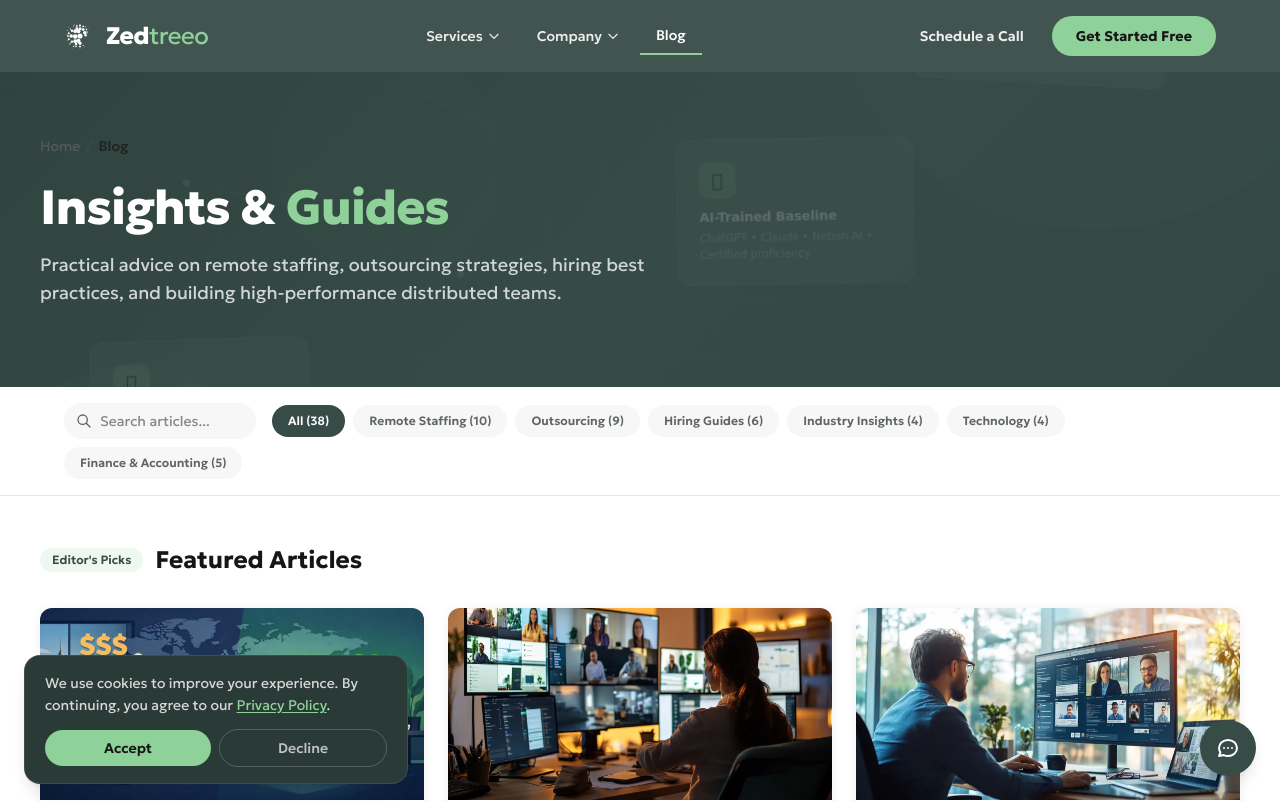
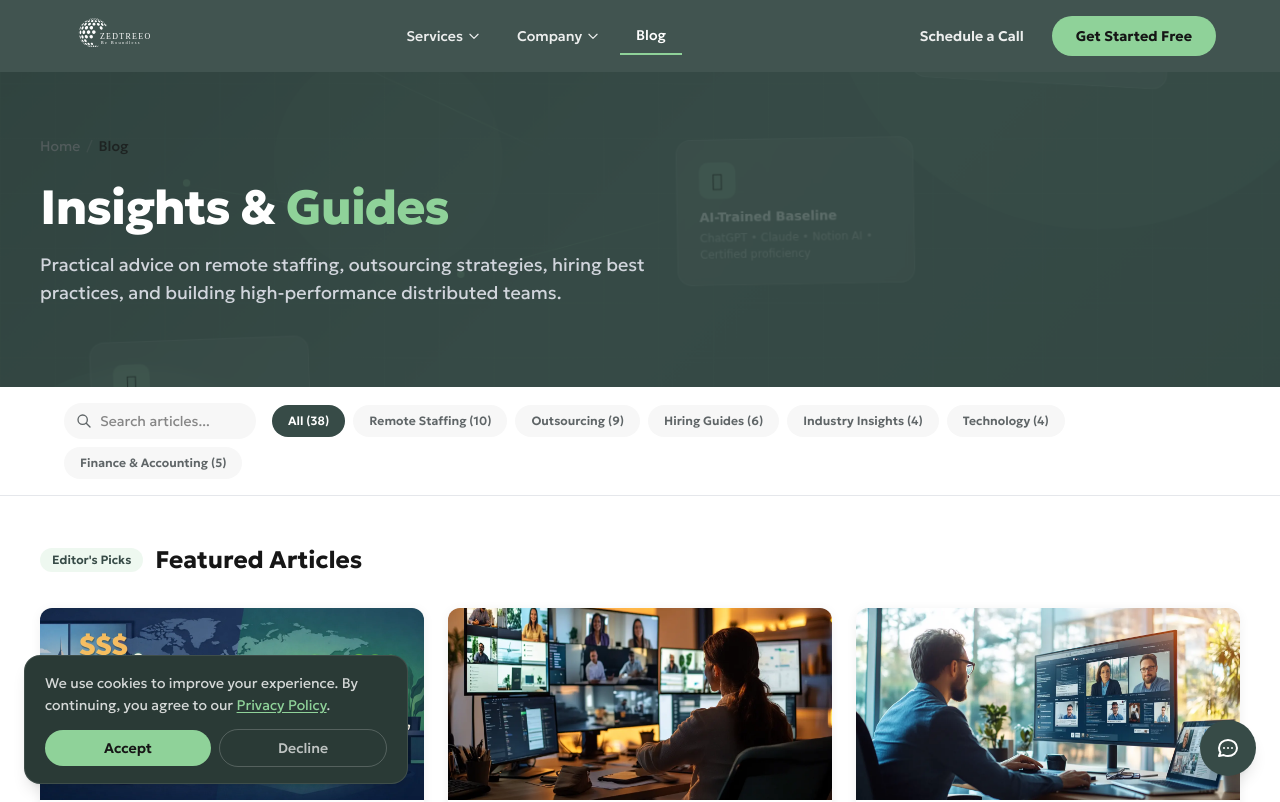
Before and after one commit to Zedtreeo/zedtreeo-website, a Next.js app: page /blog in a window 1280 px wide. Shown: the top 802 px of the page. Built offline with nearby package versions, Linux system fonts and the light colour scheme.

Commit message:
Replace logo with official SVG across header, footer, schema

```diff
--- a/src/components/Footer.tsx
+++ b/src/components/Footer.tsx
@@ -32,17 +32,14 @@ export default function Footer() {
         <div className="grid grid-cols-1 md:grid-cols-2 lg:grid-cols-4 gap-12">
           {/* Brand Column */}
           <div className="lg:col-span-1">
-            <Link href="/" className="flex items-center gap-2.5 no-underline">
+            <Link href="/" className="no-underline inline-block">
               <Image
-                src="/zedtreeo-logo-icon.svg"
-                alt=""
-                width={32}
-                height={32}
-                className="w-8 h-8"
+                src="/zedtreeo-dark.svg"
+                alt="Zedtreeo"
+                width={180}
+                height={76}
+                className="h-11 w-auto"
               />
-              <span className="text-2xl tracking-tight">
-                <span className="font-extrabold text-white">Zed</span><span className="font-normal text-zt-accent">treeo</span>
-              </span>
             </Link>
             <p className="mt-4 text-sm text-white/70 leading-relaxed">
               Hire dedicated remote employees from India starting at $5/hour.
--- a/src/components/Header.tsx
+++ b/src/components/Header.tsx
@@ -90,19 +90,15 @@ export default function Header() {
     >
       <div className="max-w-zt-content mx-auto px-6 flex items-center justify-between h-[72px]">
         {/* Logo */}
-        <Link href="/" className="flex items-center gap-2.5 no-underline shrink-0">
+        <Link href="/" className="no-underline shrink-0">
           <Image
-            src="/zedtreeo-logo-icon.svg"
-            alt=""
-            width={32}
-            height={32}
-            className="w-8 h-8"
+            src="/zedtreeo-dark.svg"
+            alt="Zedtreeo"
+            width={180}
+            height={76}
+            className="h-11 w-auto"
             priority
           />
-          <span className="text-2xl tracking-tight">
-            <span className="font-extrabold text-white">Zed</span>
-            <span className="font-normal text-zt-accent">treeo</span>
-          </span>
         </Link>
 
         {/* Desktop Navigation */}
--- a/src/components/JsonLd.tsx
+++ b/src/components/JsonLd.tsx
@@ -20,7 +20,7 @@ export function organizationSchema() {
     "@type": "Organization",
     name: "Zedtreeo",
     url: "https://zedtreeo.com",
-    logo: "https://zedtreeo.com/zedtreeo-logo-icon.svg",
+    logo: "https://zedtreeo.com/zedtreeo-logo-header.png",
     description:
       "Zedtreeo provides pre-vetted dedicated remote employees from India starting at $5/hour. Hire software developers, accountants, marketers, legal staff, and more.",
     foundingDate: "2023",
@@ -193,7 +193,7 @@ export function articleSchema(article: {
       url: "https://zedtreeo.com",
       logo: {
         "@type": "ImageObject",
-        url: "https://zedtreeo.com/zedtreeo-logo-icon.svg",
+        url: "https://zedtreeo.com/zedtreeo-logo-header.png",
       },
     },
   };
```
Also changed, not shown: public/zedtreeo-logo-dark.png (added), public/zedtreeo-logo-header.png (added).
